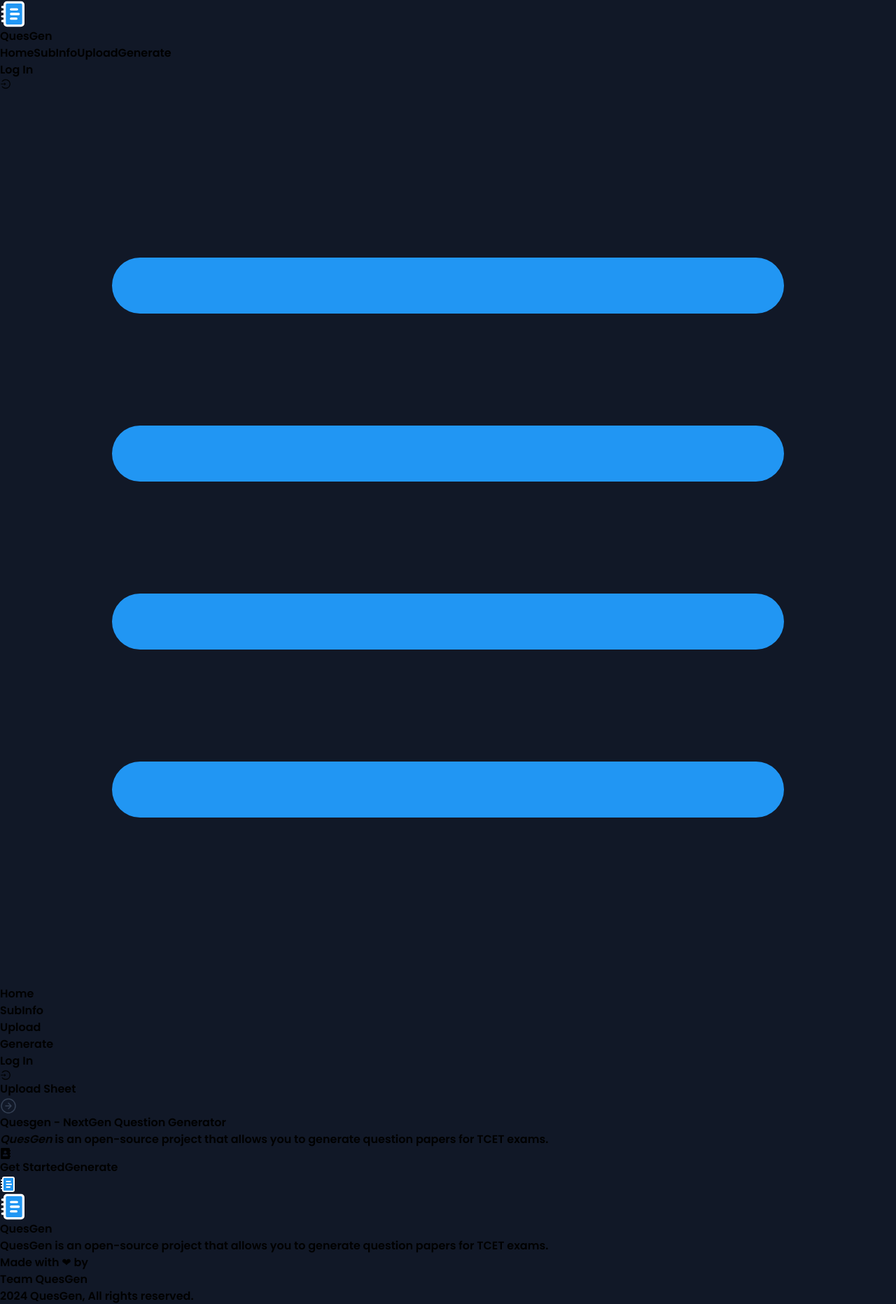
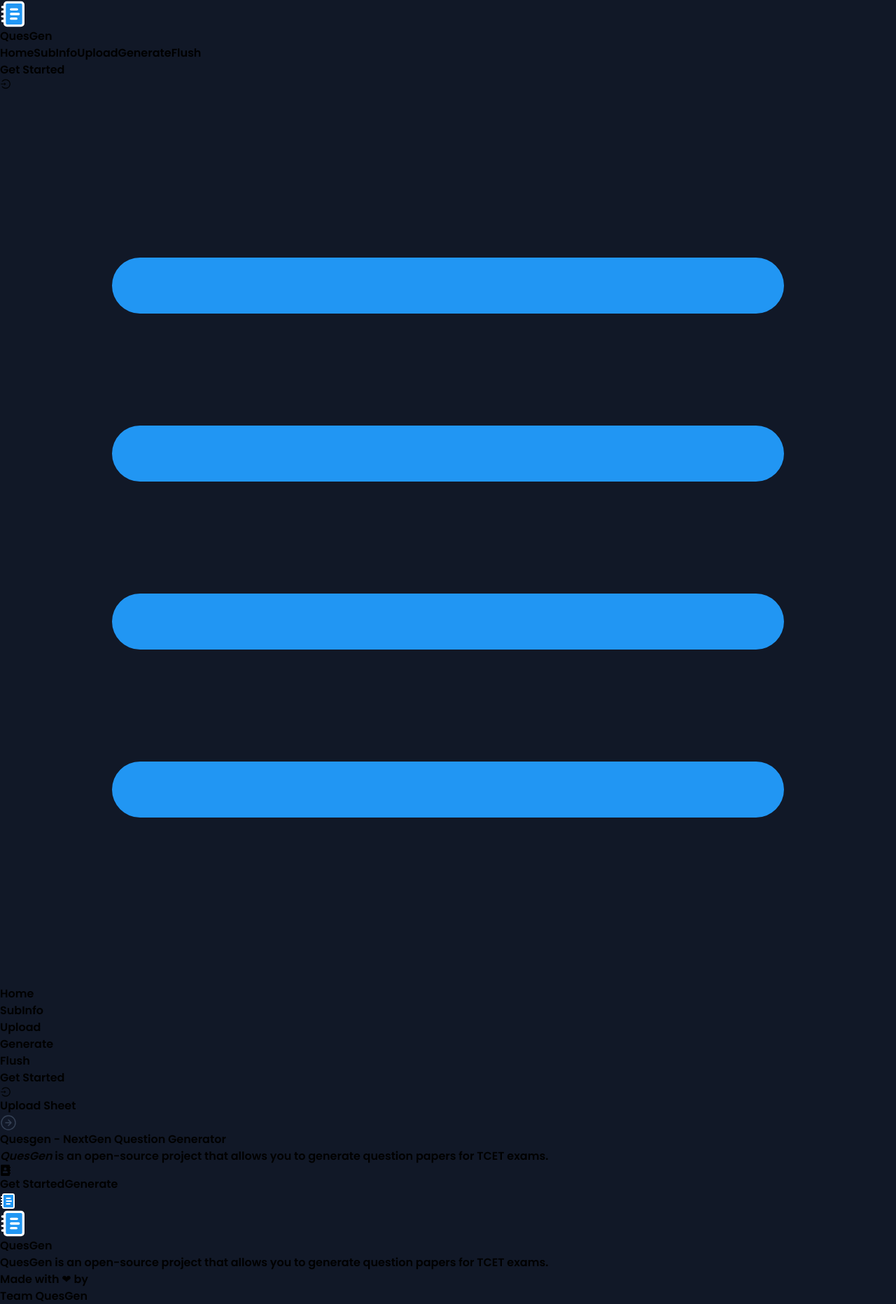
Before and after one commit to vedu111/qs_generator, a React (Vite) app in the folder client/qs_frontend/: page / in a window 1280 px wide. Shown: the top 1863 px of the page at 70% size. Built offline with nearby package versions, Linux system fonts and the light colour scheme; no server answers.

Commit message:
removed auth

```diff
--- a/client/qs_frontend/src/App.jsx
+++ b/client/qs_frontend/src/App.jsx
@@ -18,7 +18,7 @@ function App() {
       <Routes>
         <Route path="/" index element={<Home />} />
         {/* <Route path="/signup" element={<Signup />} /> */}
-        <Route path="/login" element={<Login />} />
+        {/* <Route path="/login" element={<Login />} /> */}
         <Route path="/teacherForm" element={<Layout><Teacherform /></Layout>} />
         <Route path="/form" element={<Layout><Form /></Layout>} />
         <Route path="/question" element={<Layout><Question /></Layout>} />
--- a/client/qs_frontend/src/components/Footer.jsx
+++ b/client/qs_frontend/src/components/Footer.jsx
@@ -20,7 +20,7 @@ const Footer = () => {
                 </div>
 
             <div className="flex flex-col max-w-[1280px] px-2 pt-4 m-auto justify-between sm:flex-row text-center text-gray-500 items-center">
-                <p>2024 <span className="text-blue-500">QuesGen</span>, All rights reserved.</p>
+                <p>2025 <span className="text-blue-500">QuesGen</span>, All rights reserved.</p>
                 <div className="flex justify-between sm:w-[300px] py-4 text-2xl gap-4 sm:gap-2">
                     <FaFacebook />
                     <a href="https://github.com/vedu111/qs_generator" target="_blank"><FaGithub /></a>
--- a/client/qs_frontend/src/components/Navbar.jsx
+++ b/client/qs_frontend/src/components/Navbar.jsx
@@ -60,12 +60,12 @@ export default function Navbar() {
         <a href="/subjectInfo">SubInfo</a>
         <a href="/uploadSheet">Upload</a>
         <a href="/questionGenerator">Generate</a>
-        {(user?.email === "1032220215@tcetmumbai.in" || user?.email === "loukik.salvi@tcetmumbai.in") && (
-          <a href="/flush">Flush</a>
-        )}
+        {/* {(user?.email === "1032220215@tcetmumbai.in" || user?.email === "loukik.salvi@tcetmumbai.in") && ( */}
+        <a href="/flush">Flush</a>
+        {/* )} */}
       </div>
       <div className="pr-5 hidden lg:flex gap-5 items-center">
-        {!userIsSignedIn ? (
+        {/* {!userIsSignedIn ? (
           <a href="/login">
             <button className="flex gap-2 items-center w-full px-[21px] py-[14px] rounded-2xl bg-blue-600 text-white hover:bg-white hover:text-black">
               <span>Log In</span>
@@ -113,20 +113,19 @@ export default function Navbar() {
                       </div>
                     </li>
                   </ul>
-                  {/* <button
-                    type="button"
-                    onClick={userLogout}
-                    className="w-full block px-4 py-3 text-sm text-white hover:text-black hover:bg-white rounded-b-md whitespace-nowrap"
-                  >
-                    Sign out
-                  </button> */}
                 </div>
               ) : (
                 ""
               )}
             </div>
           </>
-        )}
+        )} */}
+        <a href="/subjectInfo">
+          <button className="flex gap-2 items-center w-full px-[21px] py-[14px] rounded-2xl bg-blue-600 text-white hover:bg-white hover:text-black">
+            <span>Get Started</span>
+            <AiOutlineLogin width={20} height={20} />
+          </button>
+        </a>
       </div>
       <div className="lg:hidden z-40" onClick={handleClick}>
         <img
@@ -154,13 +153,14 @@ export default function Navbar() {
         <li>
           <a href="/questionGenerator">Generate</a>
         </li>
-        {(user?.email === "1032220215@tcetmumbai.in" || user?.email === "loukik.salvi@tcetmumbai.in") && (
-          <li>
-            <a href="/flush">Flush</a>
-          </li>
-        )}
+        {/* {(user?.email === "1032220215@tcetmumbai.in" ||
+          user?.email === "loukik.salvi@tcetmumbai.in") && ( */}
+        <li>
+          <a href="/flush">Flush</a>
+        </li>
+        {/* )} */}
         <div className="flex flex-col items-center gap-5 my-2">
-          {!userIsSignedIn ? (
+          {/* {!userIsSignedIn ? (
             <a href="/login">
               <button className="flex gap-2 items-center w-full px-[21px] py-[14px] rounded-2xl bg-blue-600 text-white hover:bg-white hover:text-black">
                 <span>Log In</span>
@@ -178,12 +178,7 @@ export default function Navbar() {
               </button>
               <div className="relative">
                 <button onClick={() => setDropdown(!dropdown)}>
-                  <img
-                    src="/avatar.png"
-                    height={50}
-                    width={50}
-                    alt="Avatar"
-                  />
+                  <img src="/avatar.png" height={50} width={50} alt="Avatar" />
                 </button>
                 {dropdown ? (
                   <div
@@ -202,26 +197,28 @@ export default function Navbar() {
                       </li>
                       <li>
                         <div className="block capitalize px-4 py-3 hover:bg-white hover:text-black whitespace-nowrap">
-                          {(user?.email === "1032220215@tcetmumbai.in" || user?.email === "loukik.salvi@tcetmumbai.in")
+                          {user?.email === "1032220215@tcetmumbai.in" ||
+                          user?.email === "loukik.salvi@tcetmumbai.in"
                             ? "Admin"
-                            : user?.email === "sheetal.rathi@tcetmumbai.in" ? "Dean Academic" : "User"}
+                            : user?.email === "sheetal.rathi@tcetmumbai.in"
+                            ? "Dean Academic"
+                            : "User"}
                         </div>
                       </li>
                     </ul>
-                    {/* <button
-                      type="button"
-                      onClick={userLogout}
-                      className="w-full block px-4 py-3 text-sm text-white hover:text-black hover:bg-white rounded-b-md whitespace-nowrap"
-                    >
-                      Sign out
-                    </button> */}
                   </div>
                 ) : (
                   ""
                 )}
               </div>
             </>
-          )}
+          )} */}
+          <a href="/subjectInfo">
+            <button className="flex gap-2 items-center w-full px-[21px] py-[14px] rounded-2xl bg-blue-600 text-white hover:bg-white hover:text-black">
+              <span>Get Started</span>
+              <AiOutlineLogin width={20} height={20} />
+            </button>
+          </a>
         </div>
       </ul>
     </div>
--- a/client/qs_frontend/src/pages/form.jsx
+++ b/client/qs_frontend/src/pages/form.jsx
@@ -16,11 +16,11 @@ function ExamForm() {
   const handleInputChange = (e) => {
     const navigate = useNavigate();
     const auth = getAuth();
-    onAuthStateChanged(auth, (user) => {
-      if (!user) {
-        navigate("/login");
-      }
-    });
+    // onAuthStateChanged(auth, (user) => {
+    //   if (!user) {
+    //     navigate("/login");
+    //   }
+    // });
     const { name, value, type, checked } = e.target;
 
     if (type === "checkbox") {
--- a/client/qs_frontend/src/pages/home.jsx
+++ b/client/qs_frontend/src/pages/home.jsx
@@ -42,7 +42,7 @@ const home = () => {
             className="flex flex-row gap-4 py-1 pl-4 md:py-4"
           >
             <button className="py-2.5 px-5 rounded-lg bg-white border border-[#D0D5DD]">
-              <a href="/login">
+              <a href="/subjectInfo">
                 <div className="flex gap-3">
                   <div className="zoom-in">
                     <figure className="pt-1">
--- a/client/qs_frontend/src/pages/question.jsx
+++ b/client/qs_frontend/src/pages/question.jsx
@@ -244,11 +244,11 @@ const question = () => {
 
   const navigate = useNavigate();
   const auth = getAuth();
-  onAuthStateChanged(auth, (user) => {
-    if (!user) {
-      navigate("/login");
-    }
-  });
+  // onAuthStateChanged(auth, (user) => {
+  //   if (!user) {
+  //     navigate("/login");
+  //   }
+  // });
 
   return (
     <div>
--- a/client/qs_frontend/src/pages/questionGenerator.jsx
+++ b/client/qs_frontend/src/pages/questionGenerator.jsx
@@ -92,11 +92,11 @@ function questionGenerator() {
 
   const navigate = useNavigate();
   const auth = getAuth();
-  onAuthStateChanged(auth, (user) => {
-    if (!user) {
-      navigate("/login");
-    }
-  });
+  // onAuthStateChanged(auth, (user) => {
+  //   if (!user) {
+  //     navigate("/login");
+  //   }
+  // });
 
   const handleSubjectChange = (e) => {
     setSubject(e.target.value);
--- a/client/qs_frontend/src/pages/questionPaper.jsx
+++ b/client/qs_frontend/src/pages/questionPaper.jsx
@@ -6,11 +6,11 @@ import { useNavigate } from "react-router-dom";
 function questionPaper() {
   const navigate = useNavigate();
   const auth = getAuth();
-  onAuthStateChanged(auth, (user) => {
-    if (!user) {
-      navigate("/login");
-    }
-  });
+  // onAuthStateChanged(auth, (user) => {
+  //   if (!user) {
+  //     navigate("/login");
+  //   }
+  // });
   const td = {
     border: "1.8px solid black",
     width: "40px",
--- a/client/qs_frontend/src/pages/subjectInfo.jsx
+++ b/client/qs_frontend/src/pages/subjectInfo.jsx
@@ -100,11 +100,11 @@ function SubjectInfo() {
 
   const navigate = useNavigate();
   const auth = getAuth();
-  onAuthStateChanged(auth, (user) => {
-    if (!user) {
-      navigate("/login");
-    }
-  });
+  // onAuthStateChanged(auth, (user) => {
+  //   if (!user) {
+  //     navigate("/login");
+  //   }
+  // });
 
   const handleSubjectChange = (e) => {
     setSubject(e.target.value);
--- a/client/qs_frontend/src/pages/teacherForm.jsx
+++ b/client/qs_frontend/src/pages/teacherForm.jsx
@@ -22,11 +22,11 @@ const teacherForm = () => {
 
   const navigate = useNavigate();
   const auth = getAuth();
-  onAuthStateChanged(auth, (user) => {
-    if (!user) {
-      navigate("/login");
-    }
-  });
+  // onAuthStateChanged(auth, (user) => {
+  //   if (!user) {
+  //     navigate("/login");
+  //   }
+  // });
 
   // Handle form submission
   const handleSubmit = (e) => {
--- a/client/qs_frontend/src/pages/uploadSheet.jsx
+++ b/client/qs_frontend/src/pages/uploadSheet.jsx
@@ -8,11 +8,11 @@ import { Loader2 } from "lucide-react";
 const UploadSheet = () => {
   const navigate = useNavigate();
   const auth = getAuth();
-  onAuthStateChanged(auth, (user) => {
-    if (!user) {
-      navigate("/login");
-    }
-  });
+  // onAuthStateChanged(auth, (user) => {
+  //   if (!user) {
+  //     navigate("/login");
+  //   }
+  // });
   const [preview, setPreview] = useState(false);
   const handlePreviewButton = () => {
     setPreview(!preview);
```
Also changed, not shown: client/qs_frontend/src/pages/flush.jsx (+14 -14 lines).
